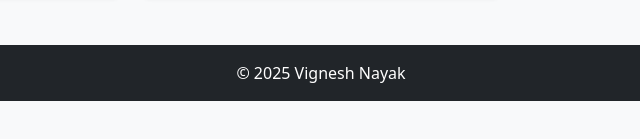
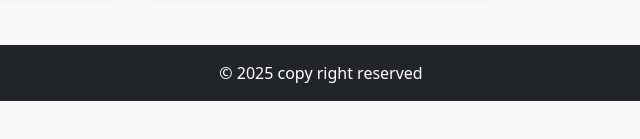
Before and after one commit to vigneshnayak31/vigneshnayak31.github.io, a plain HTML site: page projects.html in a window 1280 px wide. Shown: the part 317-456 px from the top of the page, 319-959 px from the left. Drawn offline with nearby package versions, Linux system fonts and the light colour scheme.

Commit message:
Update projects.html

```diff
--- a/projects.html
+++ b/projects.html
@@ -62,7 +62,7 @@
 
   <!-- Footer -->
   <footer class="bg-dark text-white text-center py-3 mt-5">
-    © 2025 Vignesh Nayak
+    © 2025 copy right reserved
   </footer>
 
   <script src="https://cdn.jsdelivr.net/npm/bootstrap@5.3.0/dist/js/bootstrap.bundle.min.js"></script>
```
